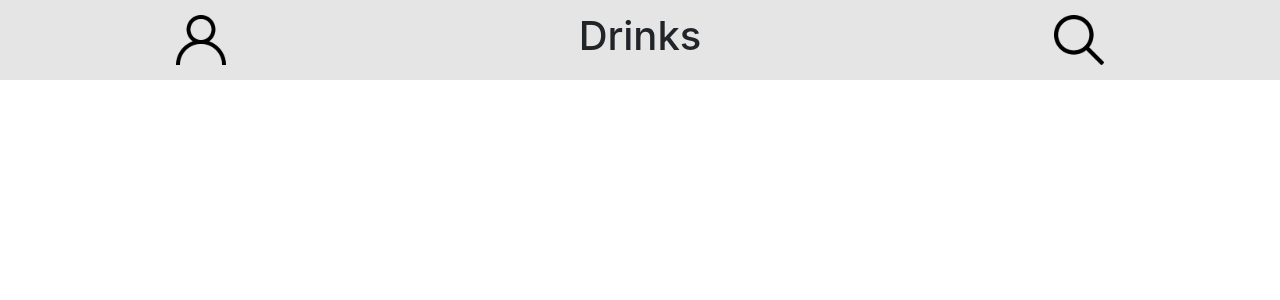
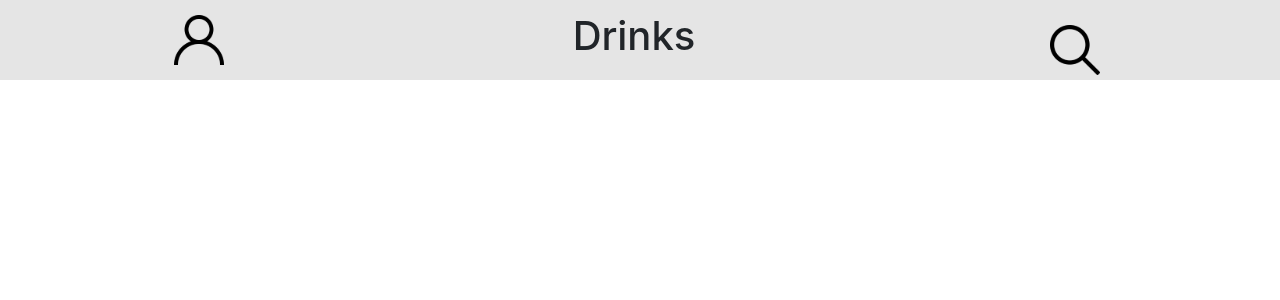
Before and after one commit to AugustoMagalhaes/react-context-api-19-recipes-app, a React (Create React App) app: page /drinks in a window 1280 px wide. Shown: the top 300 px of the page. Built offline with nearby package versions, Linux system fonts and the light colour scheme.

Commit message:
R12: Implementando a logica do botao de busca que alterna o display da barra de busca.

```diff
--- a/src/components/Header/Header.css
+++ b/src/components/Header/Header.css
@@ -15,3 +15,8 @@ header {
 header img {
   width: 50px;
 }
+
+.teste {
+  background: rgba(0, 0, 0, 0) none repeat scroll 0% 0%;
+  border: none;
+}
--- a/src/components/Header/index.js
+++ b/src/components/Header/index.js
@@ -1,4 +1,4 @@
-import React, { useEffect } from 'react';
+import React, { useEffect, useState } from 'react';
 import PropTypes from 'prop-types';
 import { Link } from 'react-router-dom';
 import profile from '../../images/profileIcon.svg';
@@ -6,6 +6,8 @@ import search from '../../images/searchIcon.svg';
 import './Header.css';
 
 function Header({ pageTitle, hasSearch }) {
+  const [displaySearchBar, setDisplaySearchBar] = useState(false);
+
   useEffect(() => {
     document.title = pageTitle;
   });
@@ -28,11 +30,29 @@ function Header({ pageTitle, hasSearch }) {
       <h1 data-testid="page-title">{ pageTitle }</h1>
       {hasSearch
         ? (
-          <img
-            src={ search }
-            alt="Icone do Perfil"
-            data-testid="search-top-btn"
-          />
+          <>
+            <button
+              type="button"
+              className="teste"
+              onClick={ () => setDisplaySearchBar(!displaySearchBar) }
+            >
+              <img
+                src={ search }
+                alt="Icone do Perfil"
+                data-testid="search-top-btn"
+              />
+            </button>
+            {
+              displaySearchBar && (
+                <input
+                  type="text"
+                  data-testid="search-input"
+                  placeholder="Pesquise uma comida ou bebida"
+                  size="30"
+                />
+              )
+            }
+          </>
         ) : null }
       {/*
         profile não tem lupa
--- a/src/context/Provider.js
+++ b/src/context/Provider.js
@@ -16,9 +16,6 @@ function Provider({ children }) {
       setBtnDisabled(!validate);
     };
     validateLogin();
-    localStorage.setItem('mealsToken', '1');
-    localStorage.setItem('cocktailsToken', '1');
-    localStorage.setItem('user', JSON.stringify({ email }));
   }, [email, password]);
 
   const contextValue = {
```
